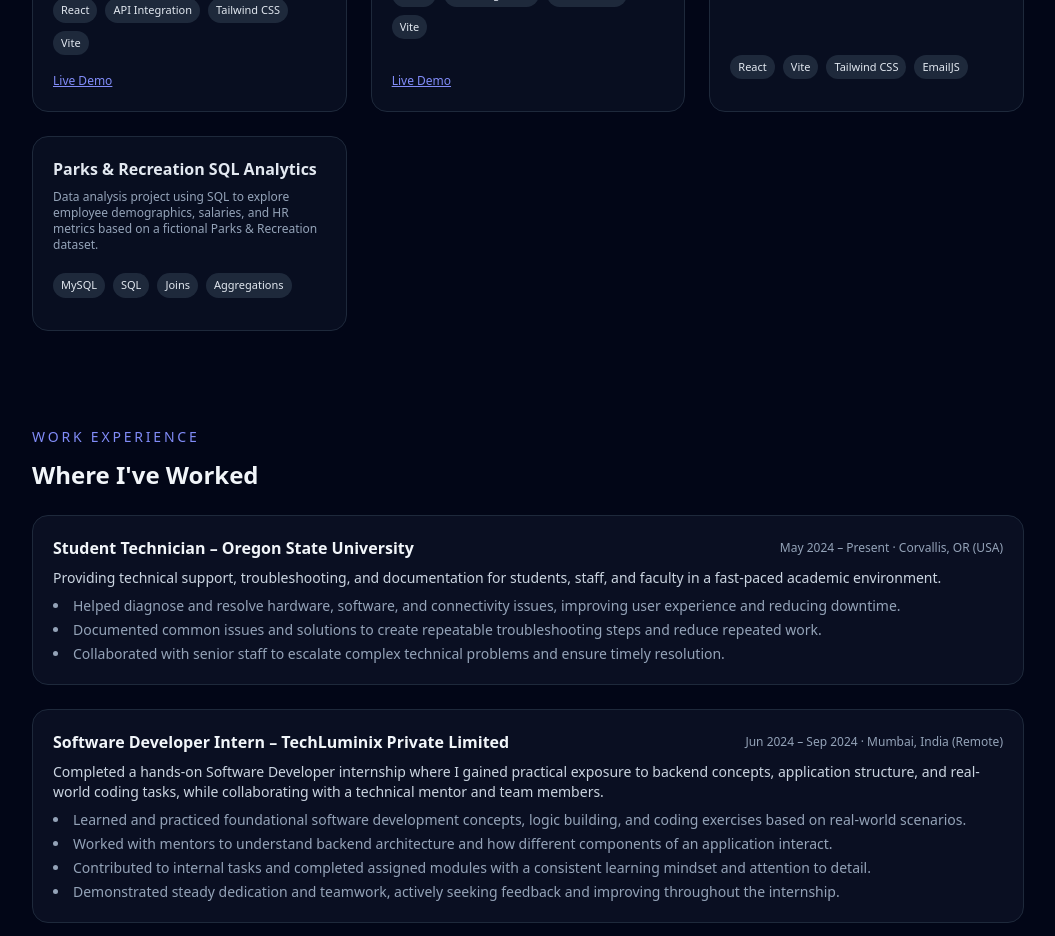
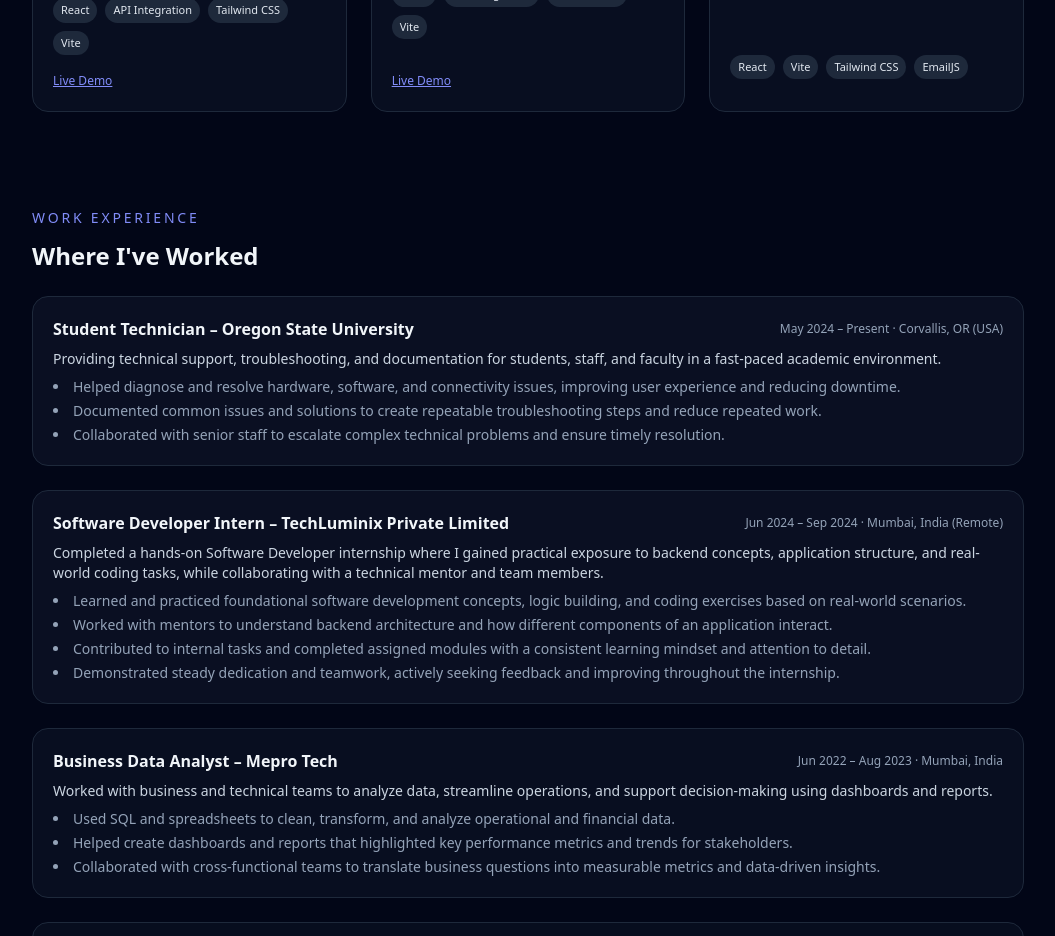
Before and after one commit to GPSingh476/Gaurav-Portfolio, a React (Vite) app: page / in a window 1280 px wide. Shown: the part 1600-2536 px from the top of the page, without its empty margins (112-1167 px from the left). Built offline with nearby package versions, Linux system fonts and the light colour scheme.

Commit message:
project section update3

```diff
--- a/src/components/sections/Projects.jsx
+++ b/src/components/sections/Projects.jsx
@@ -20,12 +20,6 @@ function Projects() {
         "This portfolio itself, built as a single-page React application with Tailwind CSS, EmailJS contact integration, and Vite for fast development and deployment.",
       tech: ["React", "Vite", "Tailwind CSS", "EmailJS"],
       // liveUrl: "https://gaurav-portfolio.vercel.app/",
-    },
-    {
-      title: "Parks & Recreation SQL Analytics",
-      description:
-        "Data analysis project using SQL to explore employee demographics, salaries, and HR metrics based on a fictional Parks & Recreation dataset.",
-      tech: ["MySQL", "SQL", "Joins", "Aggregations"],
     },
   ];
 
```
